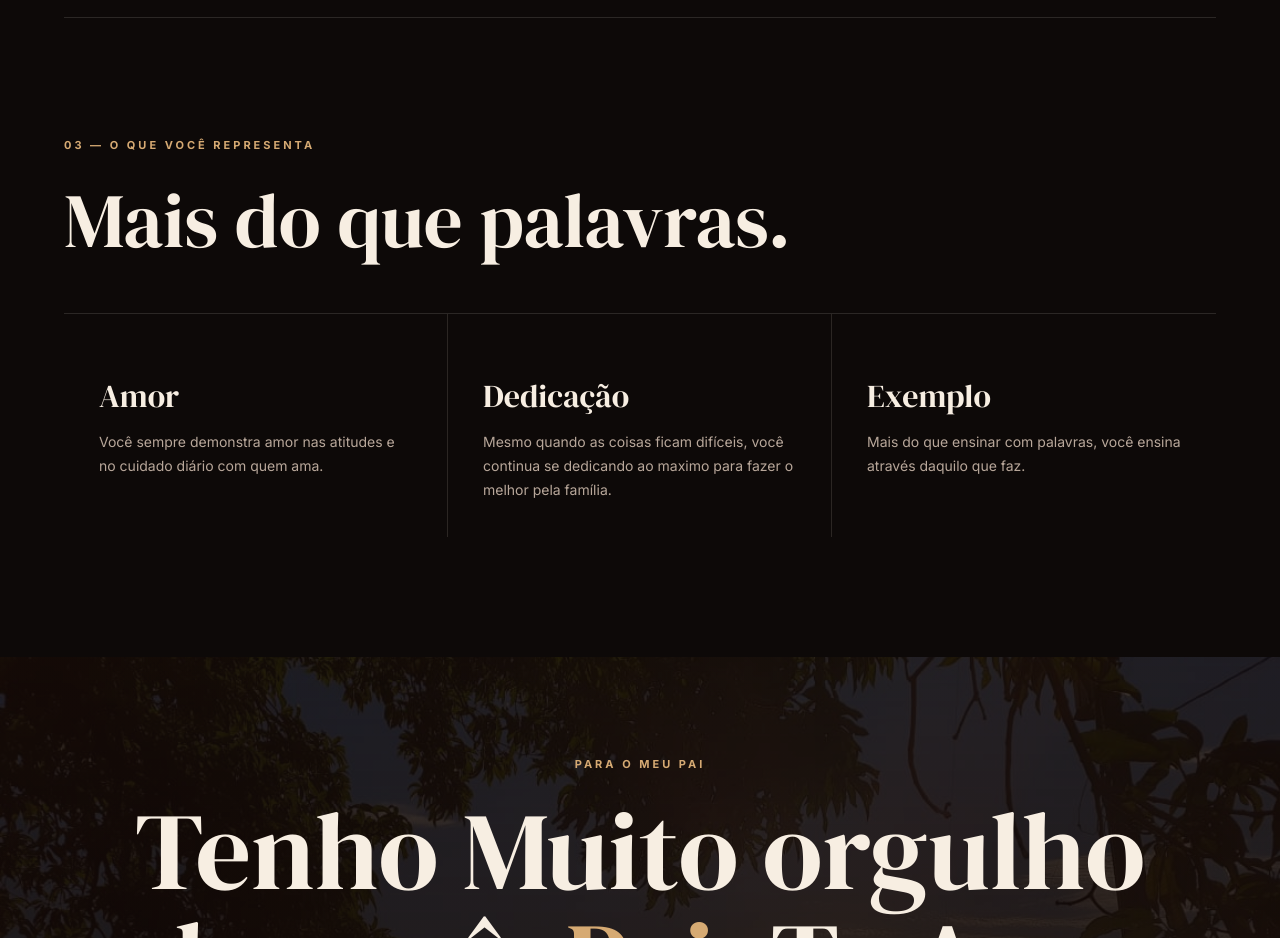
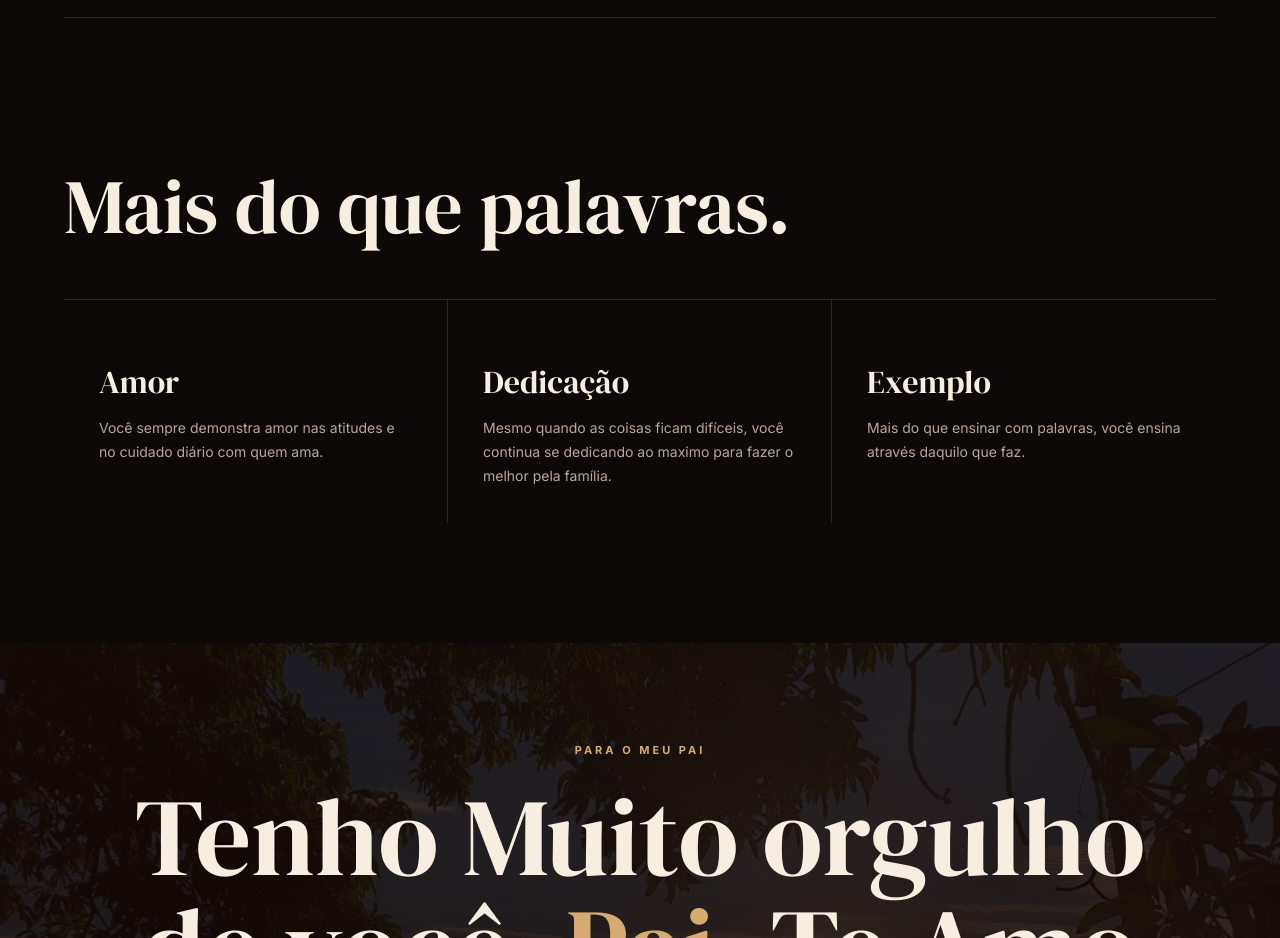
Before and after one commit to Gustavo-AP-O/Feliz-dia-dos-Pais-, a plain HTML site: page index.html in a window 1280 px wide. Shown: the part 5080-6018 px from the top of the page. Drawn offline with Linux system fonts and the light colour scheme.

Commit message:
Atualização do site

```diff
--- a/index.html
+++ b/index.html
@@ -96,7 +96,7 @@
     </section>
 
     <section class="qualities">
-      <div class="section-label">03 — O QUE VOCÊ REPRESENTA</div>
+
       <h2>Mais do que palavras.</h2>
       <div class="cards">
         <article>
```
